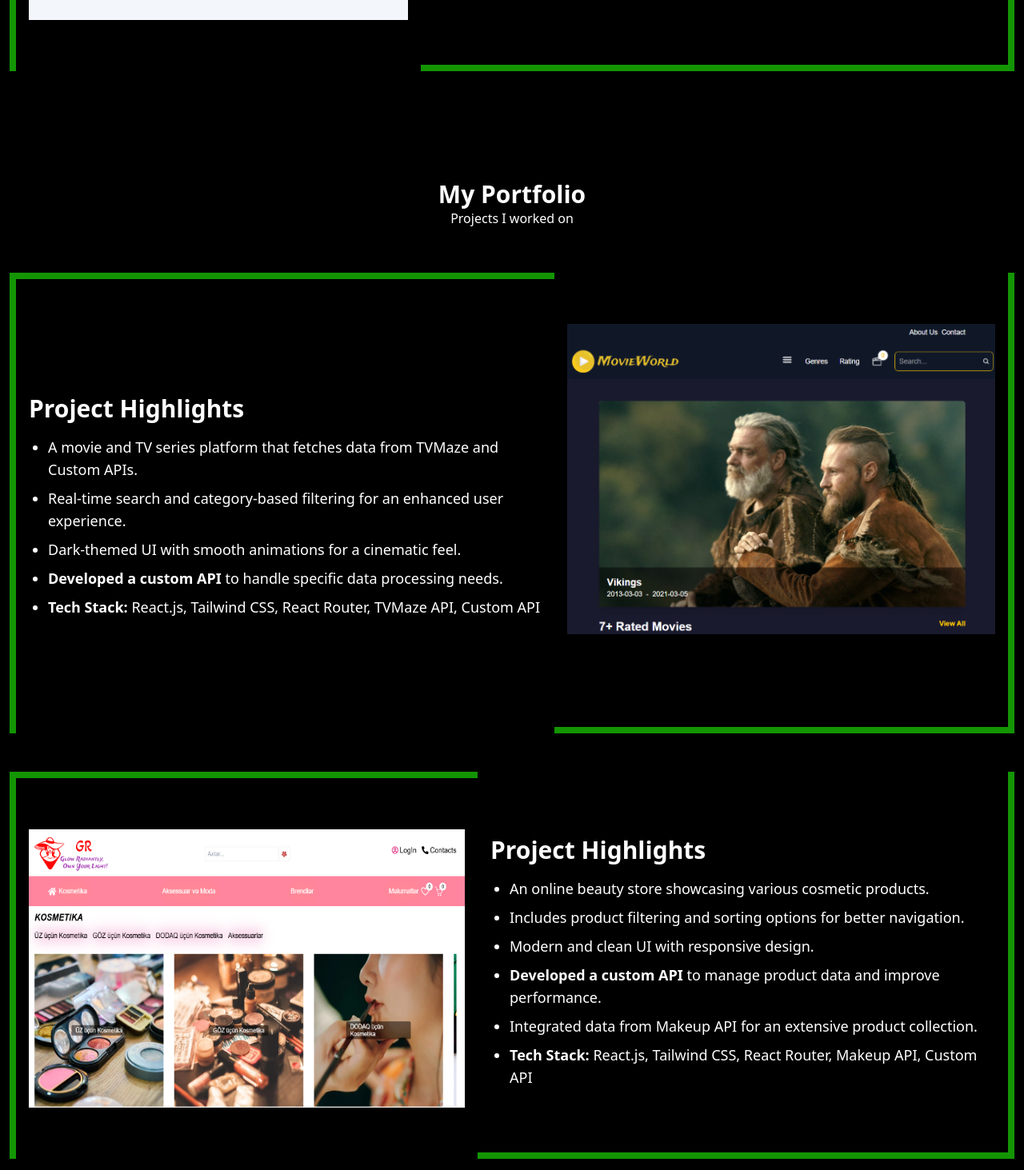
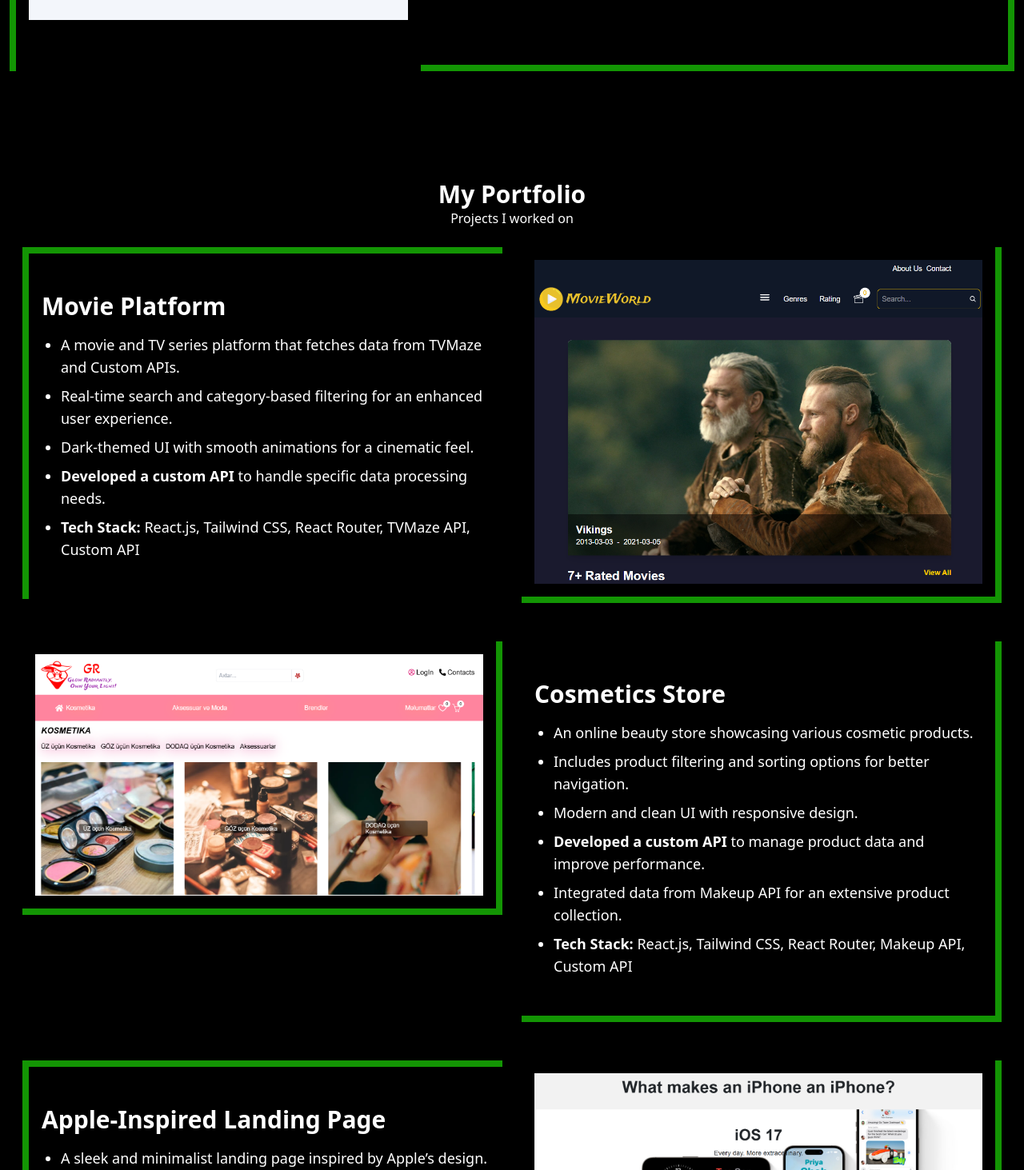
Before and after one commit to ramazanova20/Portfolio, a React (Vite) app: page / in a window 1280 px wide. Shown: the part 2127-3590 px from the top of the page at 80% size. Built offline with nearby package versions, Linux system fonts and the light colour scheme.

Commit message:
Solving responsive problem

```diff
--- a/src/components/Main/Banner.jsx
+++ b/src/components/Main/Banner.jsx
@@ -9,8 +9,8 @@ function Banner() {
         className="py-[150px]"
         // className="bg-[url('https://cdn.pixabay.com/photo/2022/06/30/23/43/ink-7294678_1280.jpg')] bg-cover bg-center h-screen"
         >
-            <h1 className='text-8xl font-bold bg-gradient-to-r from-[#139504] to-green-500 text-transparent bg-clip-text'>Hello!</h1>
-            <h1 className='text-6xl font-bold bg-gradient-to-r from-[#139504] to-green-500 text-transparent bg-clip-text'>I'm Gunay Ramazanova</h1>
+            <h1 className='text-6xl lg:text-8xl font-bold bg-gradient-to-r from-[#139504] to-green-500 text-transparent bg-clip-text'>Hello!</h1>
+            <h1 className='text-4xl lg:text-6xl font-bold bg-gradient-to-r from-[#139504] to-green-500 text-transparent bg-clip-text'>I'm Gunay Ramazanova</h1>
             <h6 className='text-xl text-white mt-4'>Front-End Developer and passionated and dedicated to my work</h6>
             <a href="#contact" >
               <button className='border-4 border-dashed border-[#139504] p-2 mt-2 font-bold bg-gradient-to-r from-[#139504] to-green-500 text-transparent bg-clip-text'>
--- a/src/components/Main/Main.jsx
+++ b/src/components/Main/Main.jsx
@@ -10,7 +10,6 @@ function Main() {
     <div className='bg-black'>
         <div
         className="container lg:max-w-[1280px] mx-auto p-3 py-[200px]"
-        // className="bg-[url('https://cdn.pixabay.com/photo/2022/06/30/23/43/ink-7294678_1280.jpg')] bg-cover bg-center h-screen"
         >
             <Banner/>
             <About/>
--- a/src/components/Main/Projects.jsx
+++ b/src/components/Main/Projects.jsx
@@ -1,4 +1,4 @@
-import React from 'react'
+import React from 'react';
 import 'animate.css';
 import apple from "../../assets/img/apple1.png";
 import movie from "../../assets/img/movie.png";
@@ -7,17 +7,19 @@ import medical from "../../assets/img/medical.png";
 
 function Projects() {
   return (
-    <div id="projects">
-        <div className='pt-24'>
-           <div className='text-white text-center mb-4'>
-           <h1 className="text-white text-3xl font-bold text-center hover:text-yellow-400">My Portfolio</h1>
-                <p> Projects I worked on</p>
+    <div id="projects" className="overflow-x-hidden px-4">
+      <div className="pt-24">
+        <div className="text-white text-center mb-6">
+          <h1 className="text-3xl font-bold hover:text-yellow-400">My Portfolio</h1>
+          <p>Projects I worked on</p>
         </div>
-            <div className='py-4'>
-                <div className="flex flex-col lg:flex-row justify-between py-6">
-                    <section className="text-white py-12 max-w-[100%] overflow-x-hidden lg:py-36 tilt-in-left-2 border-l-8 border-t-8 border-solid border-[#139504] p-4">
-                        <h2 className="text-3xl font-bold mb-4 text-center lg:text-left hover:text-yellow-400">Project Highlights</h2>
-                        <ul className="lg:list-disc pl-6 space-y-2 text-lg/7 text-center lg:text-left">
+
+        <div className="space-y-12">
+          {/* Movie Project */}
+          <div className="flex flex-col lg:flex-row items-center lg:items-start justify-between gap-6">
+            <section className="text-white py-12 w-full lg:w-[50%] tilt-in-left-2 border-l-8 border-t-8 border-solid border-[#139504] p-4">
+              <h2 className="text-3xl font-bold mb-4 text-center lg:text-left hover:text-yellow-400">Movie Platform</h2>
+              <ul className="lg:list-disc pl-6 space-y-2 text-lg text-center lg:text-left">
                 <li>A movie and TV series platform that fetches data from TVMaze and Custom APIs.</li>
                 <li>Real-time search and category-based filtering for an enhanced user experience.</li>
                 <li>Dark-themed UI with smooth animations for a cinematic feel.</li>
@@ -25,14 +27,16 @@ function Projects() {
                 <li><strong>Tech Stack:</strong> React.js, Tailwind CSS, React Router, TVMaze API, Custom API</li>
               </ul>
             </section>
-                    <a href='https://movie-world-bay.vercel.app/' target="_blank" className="border-r-8 border-b-8 border-solid border-[#139504] p-4 max-w-[100%] overflow-x-hidden lg:w-[50%] tilt-in-right-2">
-                        <img src={movie} alt="Movie" className='lg:py-12 w-full'/>
+            <a href="https://movie-world-bay.vercel.app/" target="_blank" className="w-full lg:w-[50%] tilt-in-right-2 border-r-8 border-b-8 border-solid border-[#139504] p-4">
+              <img src={movie} alt="Movie" className="w-full max-w-full h-auto" />
             </a>
           </div>
-                <div className="flex flex-col lg:flex-row-reverse justify-between py-6">
-                    <section className="text-white py-12 max-w-[100%] overflow-x-hidden lg:py-20 tilt-in-left-2 border-l-8 border-t-8 lg:border-r-8 lg:border-b-8 lg:border-l-0 lg:border-t-0 border-solid border-[#139504] p-4">
-                        <h2 className="text-3xl font-bold mb-4 text-center lg:text-left hover:text-yellow-400">Project Highlights</h2>
-                        <ul className="lg:list-disc pl-6 space-y-2 text-center text-lg/7 lg:text-left">
+
+          {/* Cosmetics Project */}
+          <div className="flex flex-col lg:flex-row-reverse items-center lg:items-start justify-between gap-6">
+            <section className="text-white py-12 w-full lg:w-[50%] tilt-in-left-2 border-l-8 border-t-8 lg:border-r-8 lg:border-b-8 lg:border-l-0 lg:border-t-0 border-solid border-[#139504] p-4">
+              <h2 className="text-3xl font-bold mb-4 text-center lg:text-left hover:text-yellow-400">Cosmetics Store</h2>
+              <ul className="lg:list-disc pl-6 space-y-2 text-lg text-center lg:text-left">
                 <li>An online beauty store showcasing various cosmetic products.</li>
                 <li>Includes product filtering and sorting options for better navigation.</li>
                 <li>Modern and clean UI with responsive design.</li>
@@ -41,14 +45,16 @@ function Projects() {
                 <li><strong>Tech Stack:</strong> React.js, Tailwind CSS, React Router, Makeup API, Custom API</li>
               </ul>
             </section>
-                    <a href='https://cosmetics-site-bay.vercel.app/' target="_blank" className="flex p-4 max-w-[100%] overflow-x-hidden border-r-8 border-b-8 lg:border-l-8 lg:border-t-8 border-solid lg:border-r-0 lg:border-b-0 border-[#139504] lg:w-[50%] tilt-in-right-2">
-                        <img src={cosmetics} alt="Cosmetics" className='py-12 w-full'/>
+            <a href="https://cosmetics-site-bay.vercel.app/" target="_blank" className="w-full lg:w-[50%] tilt-in-right-2 border-r-8 border-b-8 border-solid border-[#139504] p-4">
+              <img src={cosmetics} alt="Cosmetics" className="w-full max-w-full h-auto" />
             </a>
           </div>
-                <div className="flex flex-col lg:flex-row justify-between py-6">
-                    <section className="text-white py-12 max-w-[100%] overflow-x-hidden lg:py-20 tilt-in-left-2 border-l-8 border-t-8 border-solid border-[#139504] p-4">
-                        <h2 className="text-3xl font-bold mb-4 text-center lg:text-left hover:text-yellow-400">Project Highlights</h2>
-                        <ul className="lg:list-disc pl-6 space-y-2 text-lg/7 text-center lg:text-left">
+
+          {/* Apple-Inspired Project */}
+          <div className="flex flex-col lg:flex-row items-center lg:items-start justify-between gap-6">
+            <section className="text-white py-12 w-full lg:w-[50%] tilt-in-left-2 border-l-8 border-t-8 border-solid border-[#139504] p-4">
+              <h2 className="text-3xl font-bold mb-4 text-center lg:text-left hover:text-yellow-400">Apple-Inspired Landing Page</h2>
+              <ul className="lg:list-disc pl-6 space-y-2 text-lg text-center lg:text-left">
                 <li>A sleek and minimalist landing page inspired by Apple’s design.</li>
                 <li>Showcases product features with a modern layout.</li>
                 <li>Fully responsive design built with Bootstrap.</li>
@@ -56,14 +62,16 @@ function Projects() {
                 <li><strong>Tech Stack:</strong> HTML, CSS, Bootstrap</li>
               </ul>
             </section>
-                    <a href='https://apple-green-two.vercel.app/' target="_blank" className="max-w-[100%] overflow-x-hidden lg:w-[50%] tilt-in-right-2 border-r-8 border-b-8 border-solid border-[#139504] p-4">
-                        <img src={apple} alt="Apple" className=' py-12 w-full'/>
+            <a href="https://apple-green-two.vercel.app/" target="_blank" className="w-full lg:w-[50%] tilt-in-right-2 border-r-8 border-b-8 border-solid border-[#139504] p-4">
+              <img src={apple} alt="Apple" className="w-full max-w-full h-auto" />
             </a>
           </div>
-                <div className="flex flex-col lg:flex-row-reverse justify-between py-6">
-                    <section className="text-white py-12 max-w-[100%] overflow-x-hidden lg:py-20 tilt-in-left-2 border-l-8 border-t-8 lg:border-r-8 lg:border-b-8 lg:border-l-0 lg:border-t-0 border-solid border-[#139504] p-4">
-                        <h2 className="text-3xl font-bold mb-4 text-center lg:text-left hover:text-yellow-400">Project Highlights</h2>
-                        <ul className="lg:list-disc pl-6 space-y-2 text-lg/7 text-center lg:text-left">
+
+          {/* Medical Website */}
+          <div className="flex flex-col lg:flex-row-reverse items-center lg:items-start justify-between gap-6">
+            <section className="text-white py-12 w-full lg:w-[50%] tilt-in-left-2 border-l-8 border-t-8 lg:border-r-8 lg:border-b-8 lg:border-l-0 lg:border-t-0 border-solid border-[#139504] p-4">
+              <h2 className="text-3xl font-bold mb-4 text-center lg:text-left hover:text-yellow-400">Medical Website</h2>
+              <ul className="lg:list-disc pl-6 space-y-2 text-lg text-center lg:text-left">
                 <li>A simple and professional website for medical institutions.</li>
                 <li>Provides essential information about healthcare services.</li>
                 <li>Clean and responsive design using Bootstrap.</li>
@@ -71,14 +79,14 @@ function Projects() {
                 <li><strong>Tech Stack:</strong> HTML, CSS, Bootstrap</li>
               </ul>
             </section>
-                    <a href='https://medical-nine-beta.vercel.app/' target="_blank" className="max-w-[100%] overflow-x-hidden p-4 border-r-8 border-b-8 lg:border-l-8 lg:border-t-8 border-solid lg:border-r-0 lg:border-b-0 border-[#139504] lg:w-[50%] tilt-in-right-2">
-                        <img src={medical} alt="Medical" className='py-12 w-full'/>
+            <a href="https://medical-nine-beta.vercel.app/" target="_blank" className="w-full lg:w-[50%] tilt-in-right-2 border-r-8 border-b-8 border-solid border-[#139504] p-4">
+              <img src={medical} alt="Medical" className="w-full max-w-full h-auto" />
             </a>
           </div>
         </div>
       </div>
     </div>
-  )
+  );
 }
 
-export default Projects
+export default Projects;
--- a/src/index.css
+++ b/src/index.css
@@ -35,3 +35,7 @@
 .tilt-in-left-2{
     animation:tilt-in-left-2 .6s cubic-bezier(.25,.46,.45,.94) both
 }
+
+/* body{
+overflow-x: hidden;
+} */
```
Also changed, not shown: src/components/Main/Experience.jsx (+42 -23 lines). Lines whose indentation alone changed are shown as unchanged.
